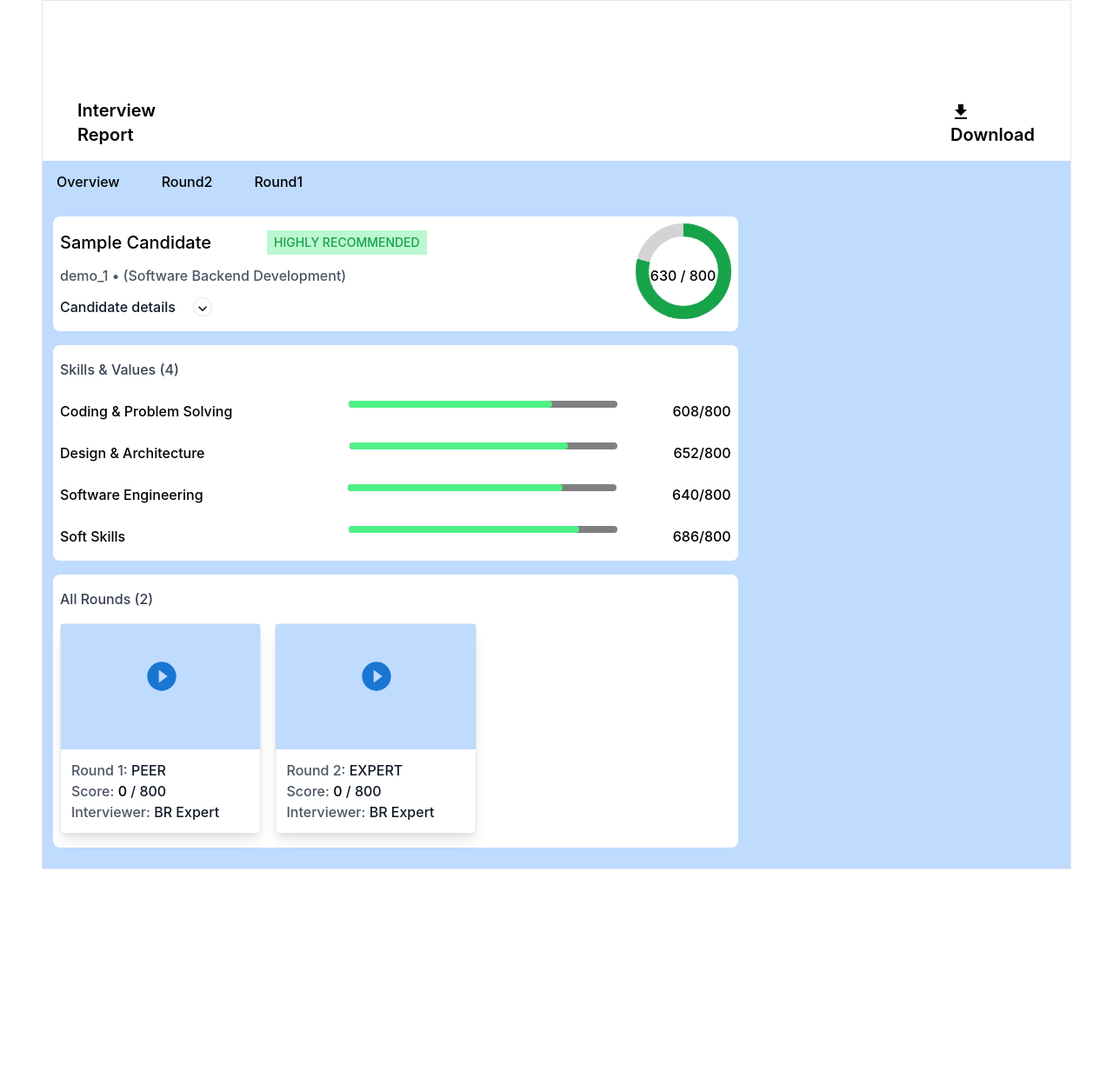
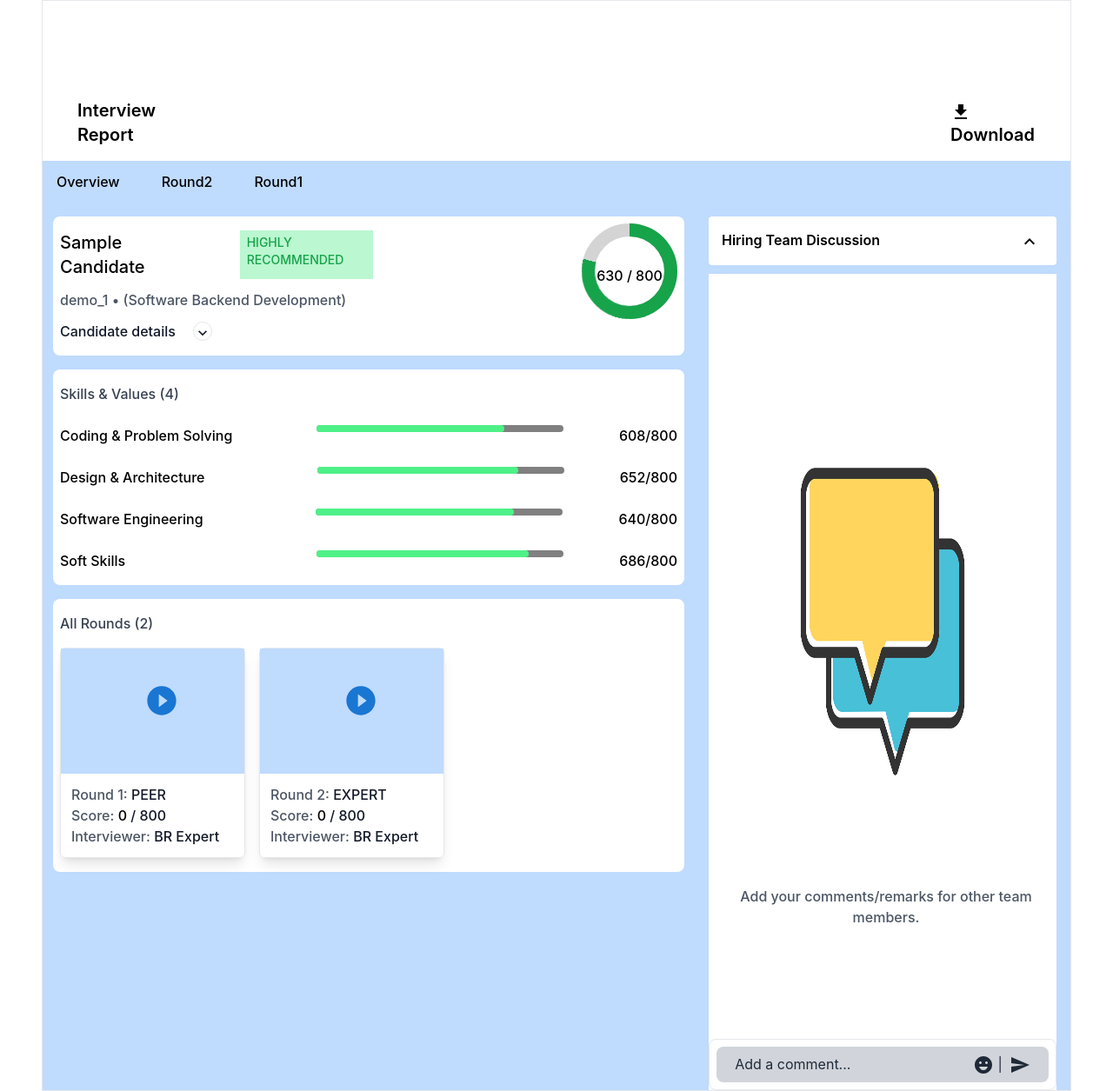
Before and after one commit to realsohel/Intern-Task, a React (Create React App) app: page / in a window 1280 px wide. Shown: the whole page at 87% size. Before the commit the page ends 1000 px from the top, so only its background shows below. Built offline with nearby package versions, Linux system fonts and the light colour scheme.

Commit message:
Hiring-team done

```diff
--- a/src/App.js
+++ b/src/App.js
@@ -3,6 +3,7 @@ import "./App.css"
 import DownloadIcon from '@mui/icons-material/Download';
 import Navbar from './components/Navbar';
 import SampleScore from './components/SampleScore';
+import HiringTeam from './components/HiringTeam';
 
 function App() {
   return (
@@ -17,6 +18,7 @@ function App() {
         <Navbar/>
         <div className="flex">
           <SampleScore/>
+          <HiringTeam/>
         </div>
       </div>
     </div>
--- /dev/null
+++ b/src/assets/hiringteam.css
@@ -0,0 +1,58 @@
+
+.collapsible label{
+    position: relative;
+    font-weight: 600;
+    background: #fff;
+    display: block;
+    margin-bottom: 10px ;
+    cursor: pointer;
+    padding: 15px;
+    border-radius: 4px;
+
+}
+
+
+
+/* .collapsible label::after{
+    content: "";
+    position: absolute;
+    right: 15px;
+    top: 15px;
+    width: 18px;
+    height: 18px;
+}
+
+.collapsible-text {
+    max-height: 1px;
+    overflow: hidden;
+    border-radius: 4px;
+    line-height: 1.4;
+} */
+
+/* .collapsible .collapsible-text{
+    max-height: 300px;
+} */
+
+.slide-down {
+    animation: 0.7s slide-down;
+    }
+    @keyframes slide-down {
+    from {
+        margin-top: -100%;
+    }
+    to {
+        margin-top: 0%;
+    }
+}
+
+.slide-up {
+    animation: 1.5s slide-up;
+    }
+    @keyframes slide-up {
+    from {
+        margin-top: 100%;
+    }
+    to {
+        margin-top: 0%;
+    }
+}
--- /dev/null
+++ b/src/components/HiringTeam.jsx
@@ -0,0 +1,58 @@
+import React, { useState } from 'react'
+import KeyboardArrowDownIcon from '@mui/icons-material/KeyboardArrowDown';
+import KeyboardArrowUpIcon from '@mui/icons-material/KeyboardArrowUp';
+import EmojiEmotionsIcon from '@mui/icons-material/EmojiEmotions';
+import SendIcon from '@mui/icons-material/Send';
+
+
+import "../assets/hiringteam.css"
+
+
+const HiringTeam = () => {
+
+    const [arrow, Setarrow] = useState(true);
+
+    const handleclick=() =>{
+        // let content = document.getElementById('content');
+        // console.log(content.style.display)'
+
+        if(document.getElementById('content').style.display==="none"){
+            document.getElementById('content').style.display='block';
+            Setarrow(true)
+        }else{
+            document.getElementById('content').style.display='none';
+            Setarrow(false);
+        }
+
+    }
+    return (
+    <>
+    <nav className=''>
+
+    </nav>
+        <div className="collapsible  mx-4  max-w-[400px] overflow-hidden font-medium   ">
+            <label className=''>
+                <button onClick={handleclick}> Hiring Team Discussion </button>
+                <span className='ml-40'>{arrow?<KeyboardArrowUpIcon/> :<KeyboardArrowDownIcon/> }</span>
+            </label>
+            <div className="collapsible-text slide-down relative text-center bg-white " id="content">
+                {/* <h2>Hiring Team Discussion </h2> */}
+                <img src="/images/chat.webp" className="w-[100%] h-[100vh]" alt="" />
+                <p className='absolute top-[75%] left-2 text-gray-600 mb-12'> Add your comments/remarks for other team members.</p>
+
+                <div className=" sticky bottom-0 bg-white mt-20 border rounded-lg">
+
+                    <div className=" bg-gray-300 font-normal p-2 rounded-lg m-2 text-gray-800">
+                        Add a comment...
+                        <span className='pl-24 ml-10'> <EmojiEmotionsIcon color="pink" /></span> |
+                        <span className='pl-2'><SendIcon/></span>
+                    </div>
+
+                </div>
+            </div>
+        </div>
+    </>
+    )
+}
+
+export default HiringTeam
--- /dev/null
+++ b/src/components/Remark.jsx
@@ -0,0 +1,11 @@
+import React from 'react'
+
+const Remark = () => {
+    return (
+        <div>
+
+        </div>
+    )
+}
+
+export default Remark
--- a/src/components/SampleScore.jsx
+++ b/src/components/SampleScore.jsx
@@ -4,6 +4,7 @@ import PlayCircleFilledWhiteIcon from '@mui/icons-material/PlayCircleFilledWhite
 
 import "../assets/samplescore.css"
 import Skills from './Skills';
+import Remark from './Remark';
 
 const SampleScore = () => {
     return (
@@ -68,6 +69,8 @@ const SampleScore = () => {
                     </div>
                 </div>
             </div>
+
+            <Remark/>
         </div>
     </>
     )
```
Also changed, not shown: public/images/chat.webp (added).
